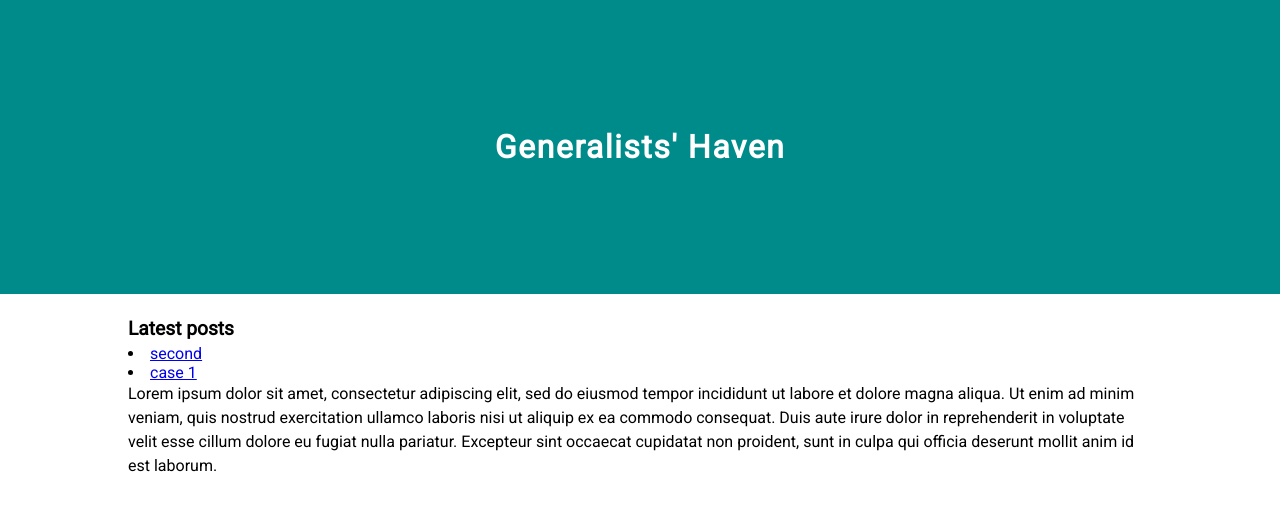
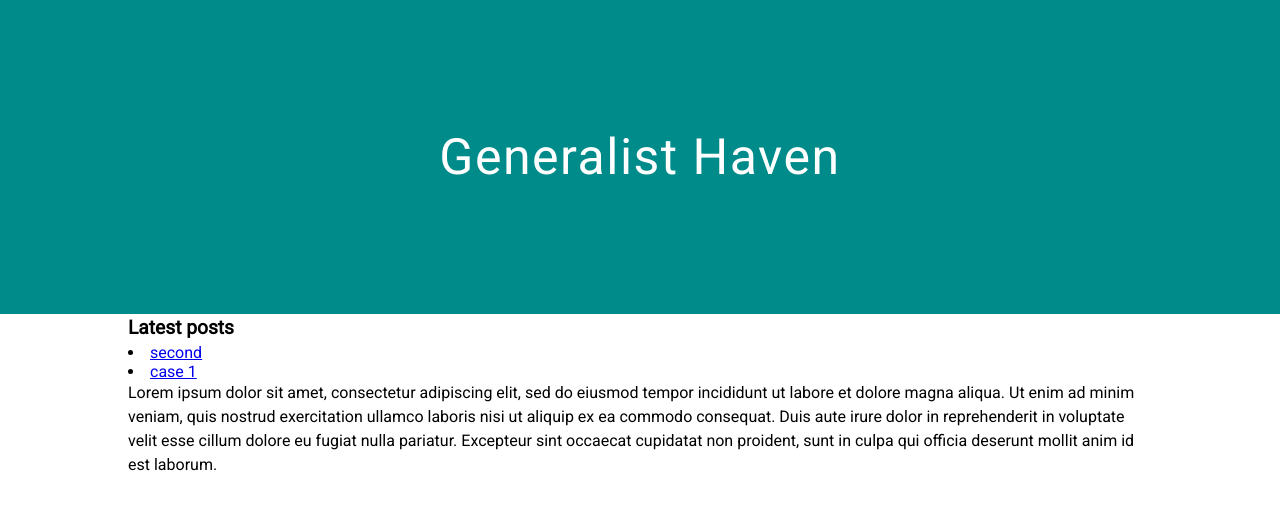
Before and after one commit to generalistsanctuary/generalistsanctuary.github.io, a Jekyll site: the page built from index.html, in a window 1280 px wide. Shown: the top 511 px of the page. Built offline with Jekyll 4.4.1, drawn with Linux system fonts in a browser that asks for light colours.

Commit message:
Update index.html

```diff
--- a/index.html
+++ b/index.html
@@ -9,7 +9,7 @@
     <link href="https://fonts.googleapis.com/css2?family=Roboto&display=swap" rel="stylesheet">
     <link href="https://fonts.googleapis.com/css2?family=Noto+Serif&display=swap" rel="stylesheet">
   <style>
-    h1{
+    header{
         background: darkcyan;
         padding: 10% ;
         align-content: center;
@@ -17,6 +17,7 @@
         text-align: center;
         margin-top: 0%;
         letter-spacing: 1.5px;
+        font-size: 50px;
 
     }
     body{
@@ -38,7 +39,7 @@
 
   </head>
   <body>
-      <h1>Generalists' Haven</h1>
+      <header>Generalist Haven</header>
       <p><span style="font-size: larger;"><strong>Latest posts</strong></span></p>
       {% for post in site.posts %}
     <li><a href="{{post.url}}">{{post.title}}</a></li>
```
